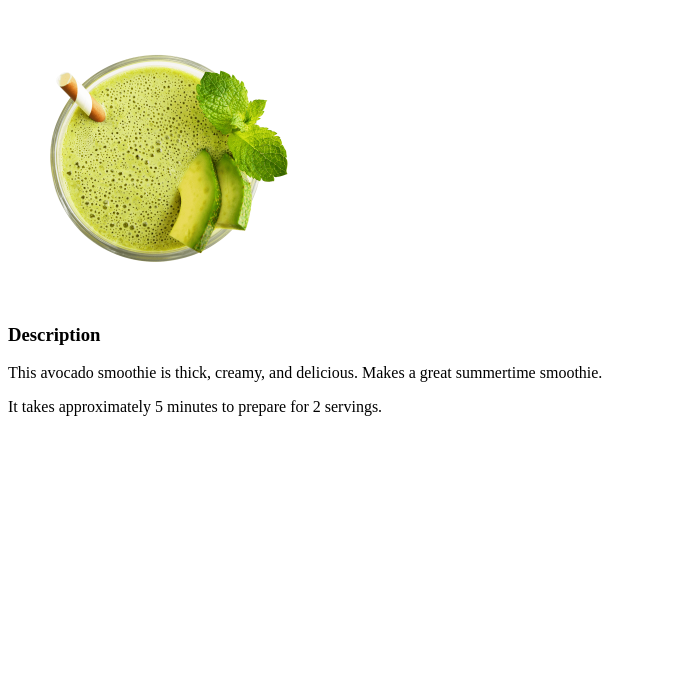
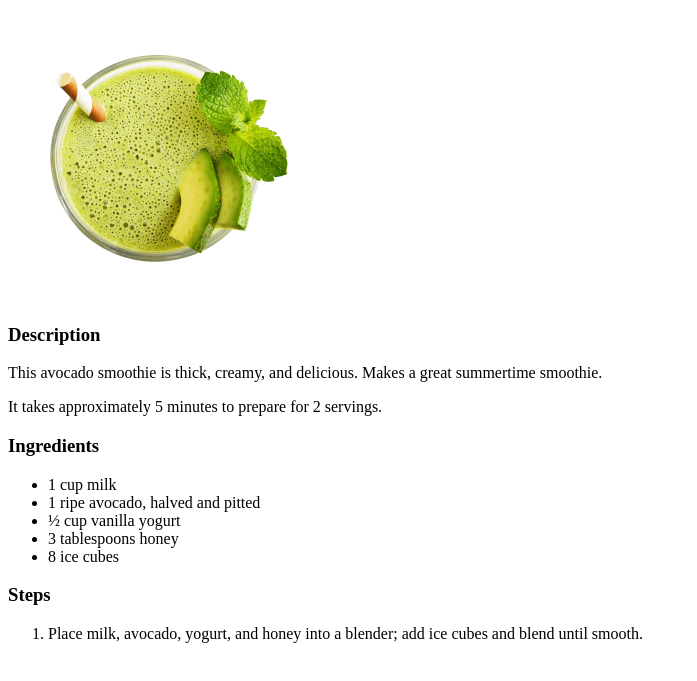
Before and after one commit to agile-learning-institute/member-moses-odin-recipes, a plain HTML site: page recipes/avocado-smoothie.html in a window 1280 px wide. Shown: the part 79-760 px from the top of the page, without its empty margins (0-697 px from the left). Drawn offline with Linux system fonts and the light colour scheme.

Commit message:
Iteration#3: Add Ingredients and Steps to Avocado smoothie page

```diff
--- a/recipes/avocado-smoothie.html
+++ b/recipes/avocado-smoothie.html
@@ -11,5 +11,17 @@
     <h3>Description</h3>
     <p>This avocado smoothie is thick, creamy, and delicious. Makes a great summertime smoothie.</p>
     <p>It takes approximately 5 minutes to prepare for 2 servings.</p>
+    <h3>Ingredients</h3>
+    <ul>
+        <li>1 cup milk</li>
+        <li>1 ripe avocado, halved and pitted</li>
+        <li>½ cup vanilla yogurt</li>
+        <li>3 tablespoons honey</li>
+        <li>8 ice cubes</li>
+    </ul>
+    <h3>Steps</h3>
+    <ol>
+        <li>Place milk, avocado, yogurt, and honey into a blender; add ice cubes and blend until smooth.</li>
+    </ol>
 </body>
 </html>
```
